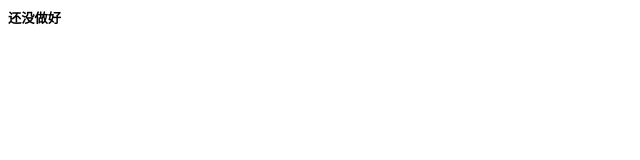
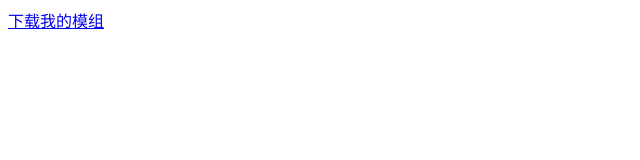
Before and after one commit to MCbasketball1145/MCbasketball1145.github.io, a plain HTML site: page index.html in a window 1280 px wide. Shown: the whole page, without its empty margins (0-640 px from the left). Drawn offline with Linux system fonts and the light colour scheme.

Commit message:
Update index.html

```diff
--- a/index.html
+++ b/index.html
@@ -1 +1 @@
-<h5>还没做好</h5>
+<a href=modid-1.0.jar>下载我的模组</a>
```
